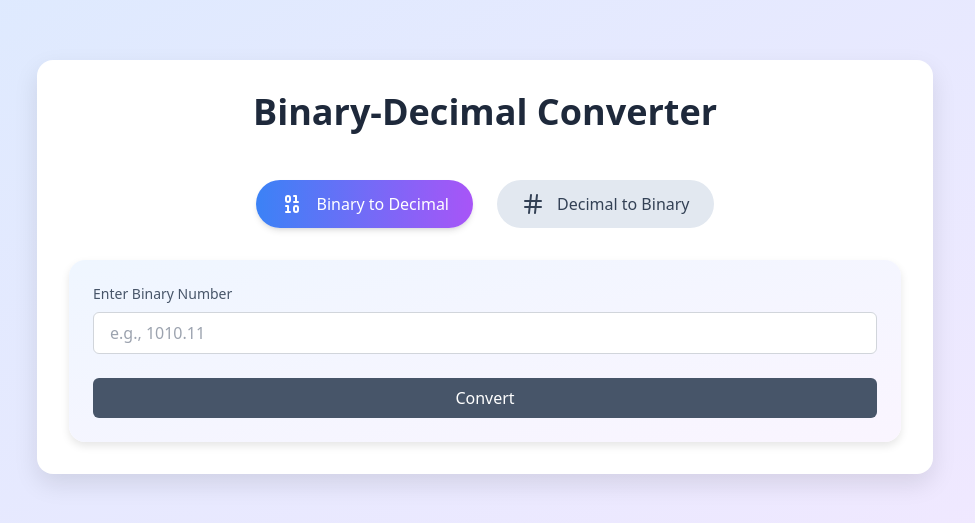
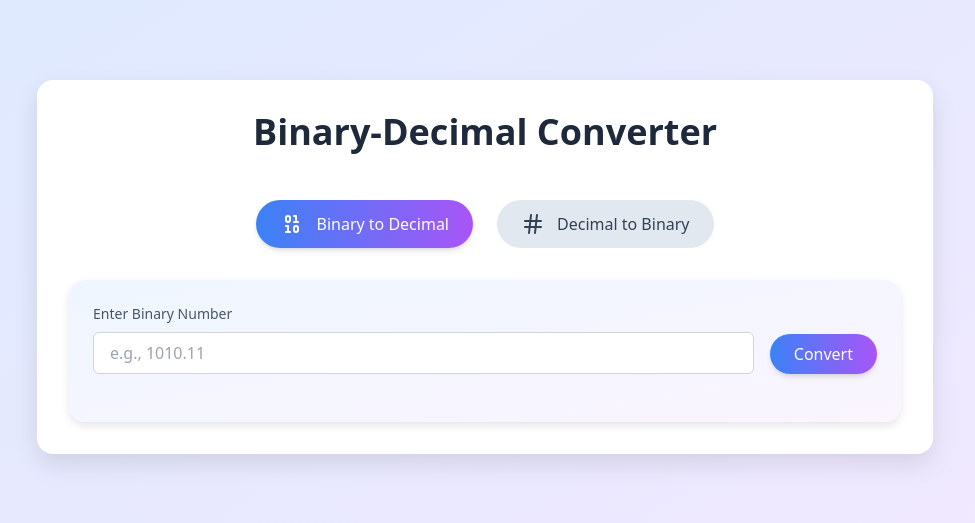
Before and after one commit to armedi/binary-decimal-converter, a React (Vite) app: page / in a window 1280 px wide. Shown: the part 133-656 px from the top of the page, without its empty margins (155-1130 px from the left). Built offline with nearby package versions, Linux system fonts and the light colour scheme.

Commit message:
move convert button

```diff
--- a/src/Converter.tsx
+++ b/src/Converter.tsx
@@ -164,7 +164,8 @@ const Converter = ({
 
   return (
     <>
-      <div className="mb-6">
+      <div className="flex items-center space-x-4 mb-6">
+        <div className="flex-grow">
           <label
             htmlFor="input"
             className="block text-sm font-medium text-slate-600 mb-2"
@@ -184,11 +185,12 @@ const Converter = ({
           />
         </div>
         <button
-        className="w-full bg-slate-600 text-white py-2 px-4 rounded-md hover:bg-slate-700 focus:outline-none focus:ring-2 focus:ring-slate-500 focus:ring-opacity-50 transition-colors duration-200"
+          className="bg-gradient-to-r from-blue-500 to-purple-500 text-white py-2 px-6 rounded-full hover:from-blue-600 hover:to-purple-600 focus:outline-none focus:ring-2 focus:ring-purple-500 focus:ring-opacity-50 transition-all duration-300 shadow-md self-end"
           onClick={handleConvert}
         >
           Convert
         </button>
+      </div>
       {result && (
         <div className="mt-6">
           <h2 className="text-xl font-semibold mb-2 text-slate-700">Result:</h2>
```
Lines whose indentation alone changed are shown as unchanged.
